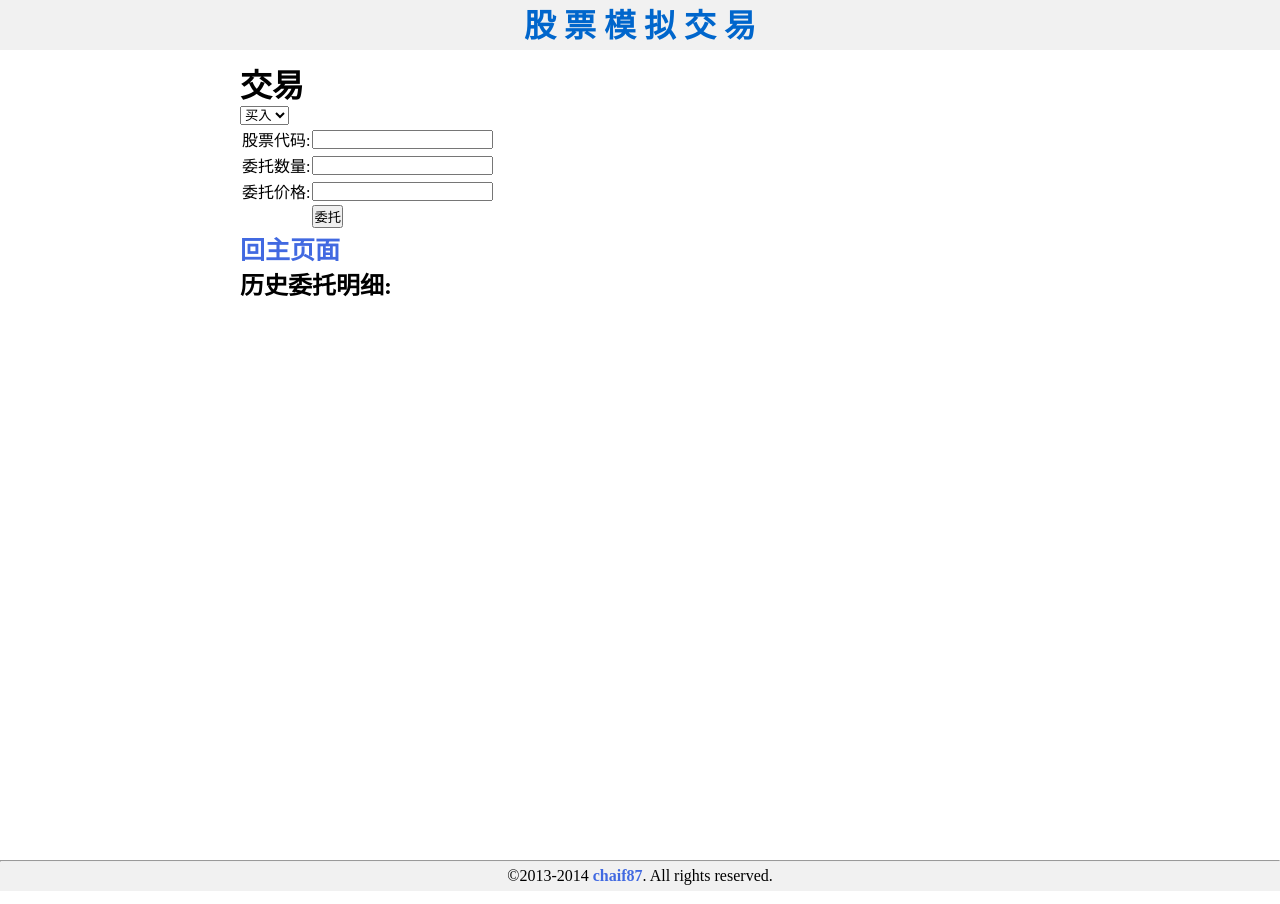
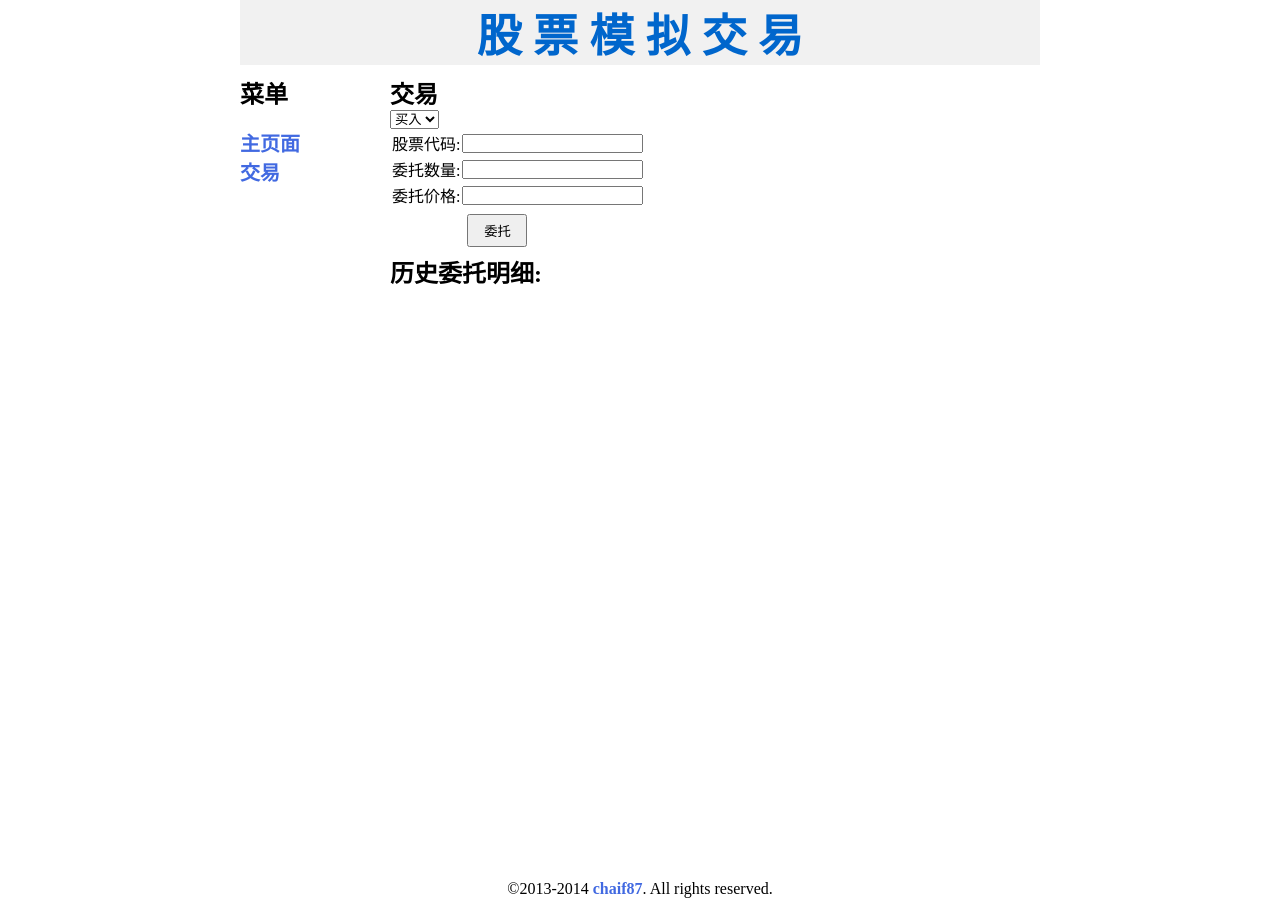
Before and after one commit to cforth/stock-trading, a PHP site: page /business.php in a window 1280 px wide. Run offline with PHP 8.4, Linux system fonts and the light colour scheme; the visitor is signed in with stand-in values (Sample User, id 1); data that the repository does not hold is empty.

Commit message:
增加了菜单模块，修改了CSS

```diff
--- a/module/footer.php
+++ b/module/footer.php
@@ -1,7 +1,9 @@
   </div>
+
   <div id="footer">
-    <hr />
     <p>©2013-2014 <a href="http://cfishacker.com/">chaif87</a>. All rights reserved.</p>
+  </div>
+
   </div>
 
 </body>
--- a/module/header.php
+++ b/module/header.php
@@ -11,4 +11,15 @@
   <div id="header">
     <h1>股 票 模 拟 交 易</h1>
   </div>
-  <div id="text">
+
+  <div id="page">
+  <div id="menu">
+    <h2>菜单</h2>
+    <br />
+    <ul>
+      <li><a href="home.php">主页面</a></li>
+      <li><a href="business.php">交易</a></li>
+    </ul>
+  </div>
+
+  <div id="main">
--- a/public/business.php
+++ b/public/business.php
@@ -45,7 +45,7 @@
    require '../module/header.php';
 ?>
 
-    <h1>交易</h1>
+    <h2>交易</h2>
 
     <form action="<?php  print($_SERVER["PHP_SELF"]) ?>" method="post">
       <select name="wtfx">
@@ -68,16 +68,13 @@
         </tr>
         <tr>
           <td></td>
-          <td><input type="submit" value="委托"></td>
+          <td><input type="submit"  class="push" value="委托"></td>
         </tr>
       </table>
     </form>
 
     <p><?php print($prompt) ?></p>
 
-    <ul>
-      <li><a href="home.php">回主页面</a></li>
-    </ul>
 
     <h2>历史委托明细:</h2>
     <?php
--- a/public/css/mystyle.css
+++ b/public/css/mystyle.css
@@ -4,25 +4,44 @@
 }
 
 div#header {
-  height:50px;
+  margin:0 auto;
+  width:800px;
+  border:0;
+  height:65px;
   background-color:#F1F1F1;
   color:#0066CC;
-  border-style:none;
   text-align:center;
   /*text-indent:10px;*/
   margin-bottom:10px;
 }
 
-div#text {
+div#page {
   width:800px;
+  margin:10px;
   margin:0 auto;
+  border-style:none;
+}
+
+div#menu {
+  width:150px;
+  margin:0 auto;
+  float:left;
+  height:auto!important;
+  min-height:800px;
+}
+
+div#main {
+  width:650px;
+  margin:0 auto;
+  float:left;
   height:auto!important;
   min-height:800px;
 }
 
 div#footer {
+  width:800px;
+  border:0;
   text-align:center;
-  background-color:#F1F1F1;
 }
 
 body {
@@ -50,6 +69,9 @@ a:hover {
   text-decoration:underline;
 }
 
+h1 {
+  font-size:45px;
+}
 
 ul {
   margin:0;
@@ -57,5 +79,11 @@ ul {
 
 li {
   list-style:none;
-  font-size:25px;
+  font-size:20px;
 }
+
+input.push {
+  padding:5px;
+  width:60px;
+  margin:5px;
+}
--- a/public/home.php
+++ b/public/home.php
@@ -4,14 +4,13 @@
   require '../module/header.php';
 ?>
       <?php if (isset($_SESSION["authenticated"])) { ?>
-        <h1>欢迎您, <?php print($_SESSION['user']) ?> !</h1>
+        <h2>欢迎您, <?php print($_SESSION['user']) ?> !</h2>
         <br />
         <ul>
           <li><a href="logout.php">注销</a></li>
-          <li><a href="business.php">交易</a></li>
         </ul>
       <?php } else { ?>
-        <h1>请登录或注册新用户!</h1>
+        <h2>请登录或注册新用户!</h2>
         <ul>
           <li><a href="login.php">登陆</a></li>
           <li><a href="register.php">注册</a></li>
--- a/public/logout.php
+++ b/public/logout.php
@@ -12,10 +12,7 @@
   require '../module/header.php'
 ?>
 
-    <h1>您已经登出!</h1>
-    <ul>
-      <li><a href="home.php">回主页面</a></li>
-    </ul>
+    <h2>您已经登出!</h2>
 
 <?php
   require '../module/footer.php';
--- a/public/register.php
+++ b/public/register.php
@@ -50,6 +50,7 @@
   require '../module/header.php';
 ?>
 
+    <br />
     <form action="<?php  print($_SERVER["PHP_SELF"]) ?>" method="post">
       <table>
         <tr>
@@ -63,16 +64,13 @@
         </tr>
         <tr>
           <td></td>
-          <td><input type="submit" value="注册"></td>
+          <td><input type="submit" class="push" value="注册"></td>
         </tr>
       </table>
     </form>
 
     <p><?php print($prompt) ?></p>
 
-    <ul>
-      <li><a href="home.php">回主页面</a></li>
-    </ul>
 
 <?php
   require '../module/footer.php';
```
Also changed, not shown: public/login.php (+2 -5 lines).
